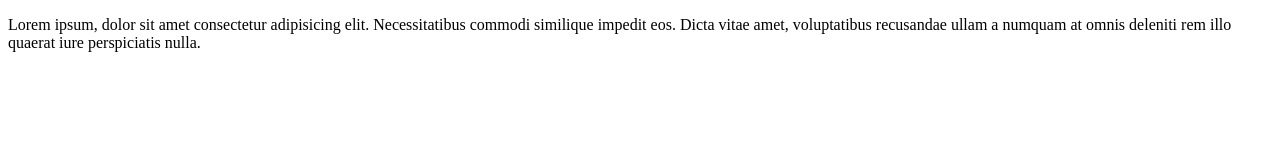
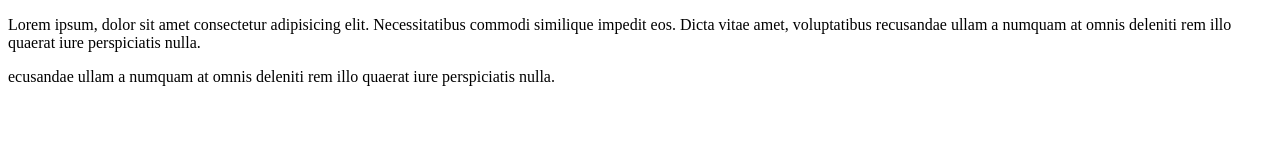
Before and after one commit to Marcos-Int/tutorial-git, a plain HTML site: page index.html in a window 1280 px wide. Drawn offline with Linux system fonts and the light colour scheme.

Commit message:
Nova demanda

```diff
--- a/index.html
+++ b/index.html
@@ -10,5 +10,6 @@
     <p>Lorem ipsum, dolor sit amet consectetur adipisicing elit.
     Necessitatibus commodi similique impedit eos. Dicta vitae amet, voluptatibus
      recusandae ullam a numquam at omnis deleniti rem illo quaerat iure perspiciatis nulla.</p>
+     <p>ecusandae ullam a numquam at omnis deleniti rem illo quaerat iure perspiciatis nulla.</p>
 </body>
 </html>
```
